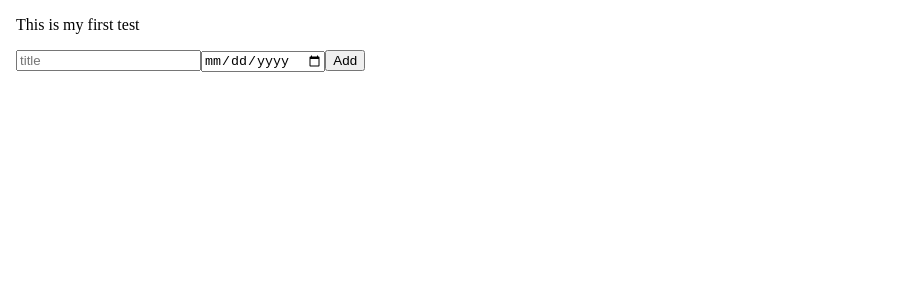
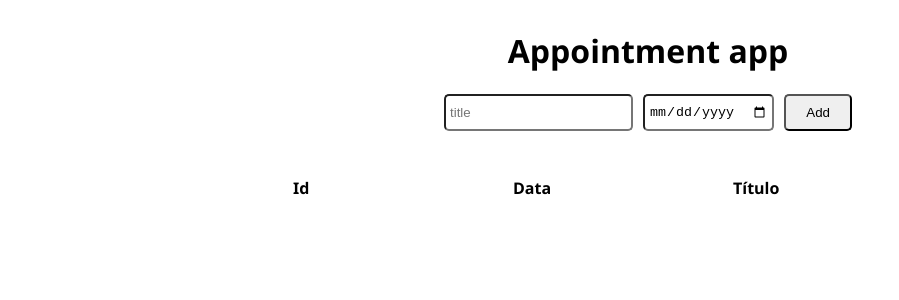
Before and after one commit to GustavoRRSilva/appointment-app-angular, an Angular app: page / in a window 1280 px wide. Shown: the top 300 px of the page, without its empty margins (0-899 px from the left). Built offline with nearby package versions, Linux system fonts and the light colour scheme.

Commit message:
feat:adding localstorage and new features

```diff
--- a/src/app/app.component.css
+++ b/src/app/app.component.css
@@ -0,0 +1,11 @@
+.main-component{
+  width: 100%;
+  display: flex;
+  flex-direction: column;
+  justify-content: center;
+  align-items: center;
+}
+
+*{
+    font-family: 'Segoe UI', Tahoma, Geneva, Verdana, sans-serif;
+}
--- a/src/app/app.component.html
+++ b/src/app/app.component.html
@@ -1,4 +1,4 @@
-<body>
-  <p>{{message}}</p>
+<body class="main-component">
+  <h1>{{message}}</h1>
   <app-appointment-list></app-appointment-list>
 </body>
--- a/src/app/app.component.ts
+++ b/src/app/app.component.ts
@@ -7,5 +7,5 @@ import { Component } from '@angular/core';
 })
 export class AppComponent {
   title = 'appointment-app';
-  message = 'This is my first test'
+  message = 'Appointment app'
 }
--- a/src/app/appointment-list/appointment-list.component.css
+++ b/src/app/appointment-list/appointment-list.component.css
@@ -0,0 +1,44 @@
+.inputs {
+  display: flex;
+  gap: 10px;
+  width: 100%;
+  justify-content: center;
+}
+
+.inputs input {
+  padding: 8px 4px;
+  border-radius: 5px;
+}
+
+.inputs button{
+  padding: 5px 20px;
+  border-radius: 5px;
+}
+
+.list,.list-head {
+  min-width: 750px;
+  width: 100%;
+  display: flex;
+  gap: 10px;
+  align-items: center;
+}
+
+ul{
+  margin-top: 30px;
+}
+
+.list p ,.list-head p{
+  width: 210px;
+}
+.list-head p{
+ font-weight: bold;
+}
+
+.list button{
+  height: 30px;
+  width: 90px;
+  background-color: #E71D36;
+  border-radius: 5px;
+  border:none;
+  color: white;
+}
--- a/src/app/appointment-list/appointment-list.component.html
+++ b/src/app/appointment-list/appointment-list.component.html
@@ -1,10 +1,15 @@
-<div >
+<div class="inputs">
   <input [(ngModel)]="newAppointmentTitle" type="text" id="title" placeholder="title">
   <input [(ngModel)]="newAppointmentDate" type="date" id="date" placeholder="date">
   <button (click)="createAppointment()">Add</button>
 </div>
 <ul>
-  <li *ngFor="let appointment of appointments;index as i">
+  <li class="list-head">
+    <p>Id</p>
+    <p>Data</p>
+    <p>Título</p>
+  </li>
+  <li *ngFor="let appointment of appointments;index as i" class="list">
     <p>{{appointment.id}}</p>
     <p>{{appointment.data | date:'dd.MM.yyyy'}}</p>
     <p>{{appointment.title}}</p>
--- a/src/app/appointment-list/appointment-list.component.ts
+++ b/src/app/appointment-list/appointment-list.component.ts
@@ -1,4 +1,4 @@
-import { Component } from '@angular/core';
+import { Component, OnInit } from '@angular/core';
 import { Appointment } from '../models/appointment';
 
 @Component({
@@ -6,14 +6,20 @@ import { Appointment } from '../models/appointment';
   templateUrl: './appointment-list.component.html',
   styleUrls: ['./appointment-list.component.css']
 })
-export class AppointmentListComponent {
+export class AppointmentListComponent implements OnInit {
+
   static id_:number = 1
   newAppointmentTitle:string = ''
   newAppointmentDate:Date = new Date()
 
   appointments: Appointment[] = []
 
-  createAppointment():void{
+  ngOnInit(): void {
+    const savedAppointments = localStorage.getItem("appointments")
+    this.appointments = savedAppointments ? JSON.parse(savedAppointments) : []
+  }
+
+  createAppointment():void {
     if(this.newAppointmentDate && this.newAppointmentDate){
       let newAppointment:Appointment = {
         id:Date.now(),
@@ -23,6 +29,7 @@ export class AppointmentListComponent {
       this.appointments.push(newAppointment)
       this.newAppointmentDate = new Date()
       this.newAppointmentTitle = ''
+      localStorage.setItem("appointments",JSON.stringify(this.appointments))
       return alert('Appointment created')
     }
     return alert("Values shouldn't be null")
@@ -31,7 +38,10 @@ export class AppointmentListComponent {
   showAppointment():Appointment[]{
     return this.appointments
   }
+
   deleteAppointment(index:number){
     this.appointments.splice(index,1)
+    localStorage.setItem("appointments",JSON.stringify(this.appointments))
+
   }
 }
```
